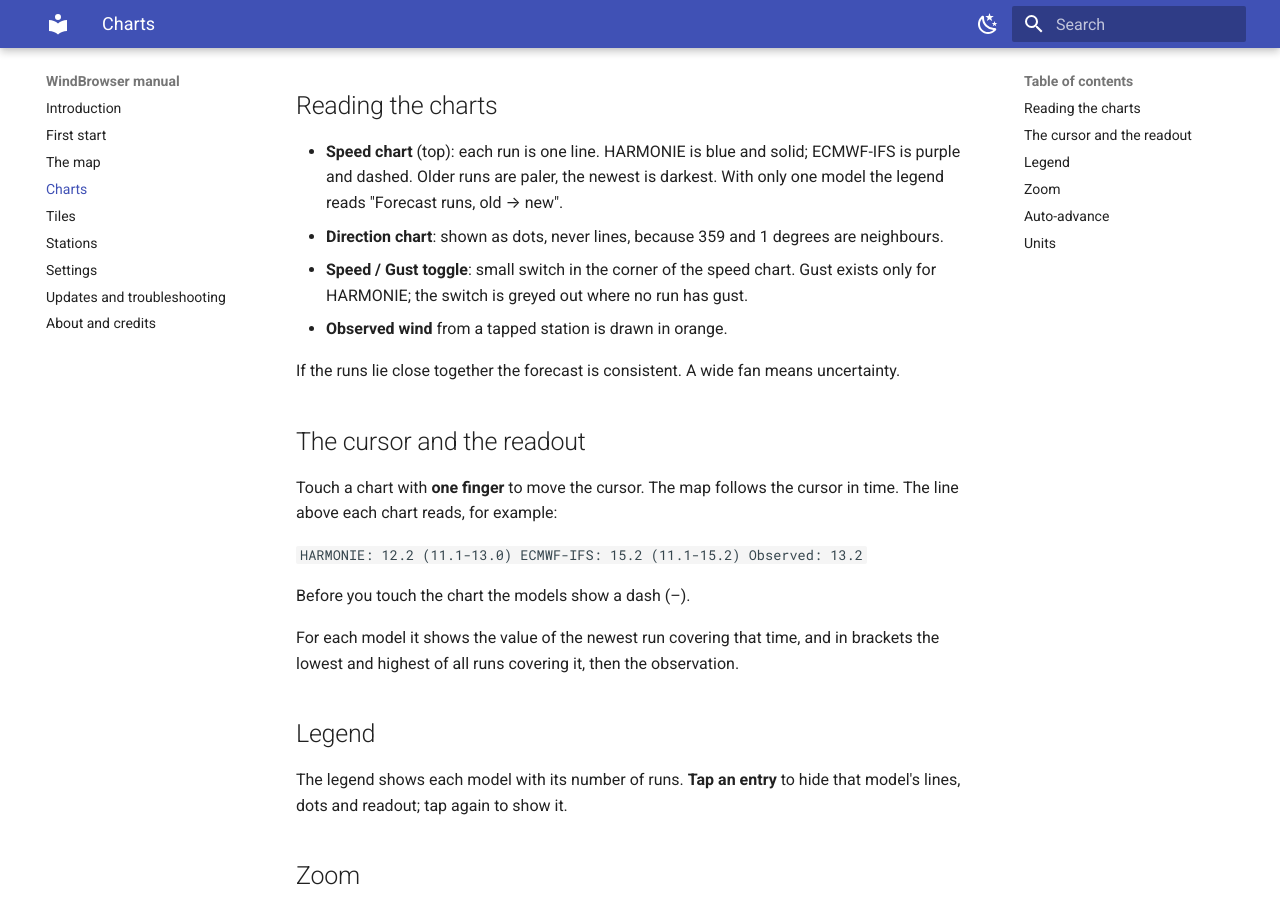
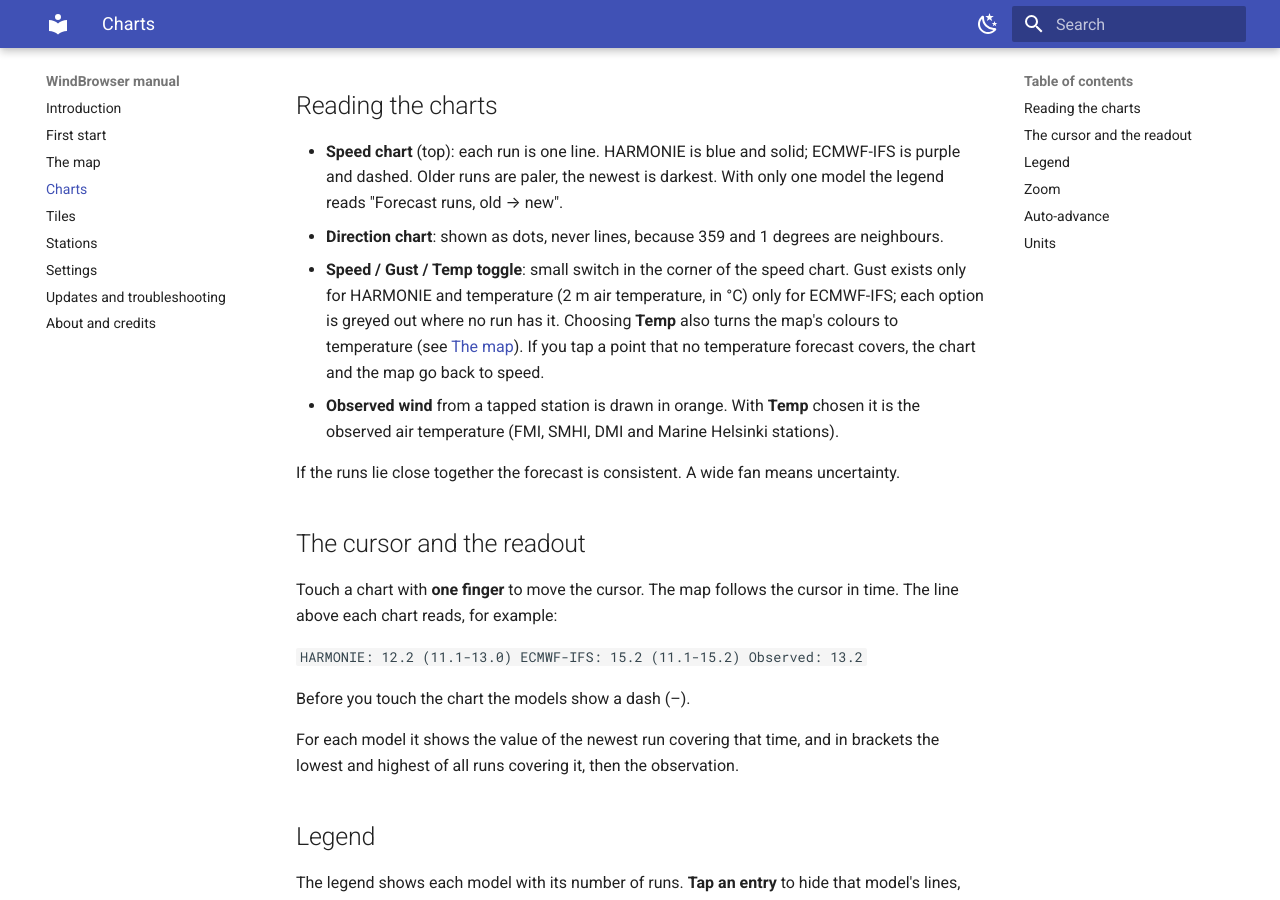
Before and after one commit to pclusius/windbrowser-docs, an MkDocs documentation site: the page built from docs/charts.md, in a window 1280 px wide and 900 px high, scrolled down 1761 px. Built offline with MkDocs 1.6.1 and Material for MkDocs 9.7.7, drawn with Linux system fonts in a browser that asks for light colours.

Commit message:
Manual: air temperature (Temp toggle, temperature map, observed temperature)
Co-Authored-By: Claude Sonnet 5.5 <noreply@anthropic.com>

```diff
--- a/docs/charts.md
+++ b/docs/charts.md
@@ -8,8 +8,8 @@
 
 - **Speed chart** (top): each run is one line. HARMONIE is blue and solid; ECMWF-IFS is purple and dashed. Older runs are paler, the newest is darkest. With only one model the legend reads "Forecast runs, old → new".
 - **Direction chart**: shown as dots, never lines, because 359 and 1 degrees are neighbours.
-- **Speed / Gust toggle**: small switch in the corner of the speed chart. Gust exists only for HARMONIE; the switch is greyed out where no run has gust.
-- **Observed wind** from a tapped station is drawn in orange.
+- **Speed / Gust / Temp toggle**: small switch in the corner of the speed chart. Gust exists only for HARMONIE and temperature (2 m air temperature, in °C) only for ECMWF-IFS; each option is greyed out where no run has it. Choosing **Temp** also turns the map's colours to temperature (see [The map](map.md)). If you tap a point that no temperature forecast covers, the chart and the map go back to speed.
+- **Observed wind** from a tapped station is drawn in orange. With **Temp** chosen it is the observed air temperature (FMI, SMHI, DMI and Marine Helsinki stations).
 
 If the runs lie close together the forecast is consistent. A wide fan means uncertainty.
 
```
Also changed, not shown: docs/map.md (+2 -1 lines), docs/stations.md (+1 -1 lines).
